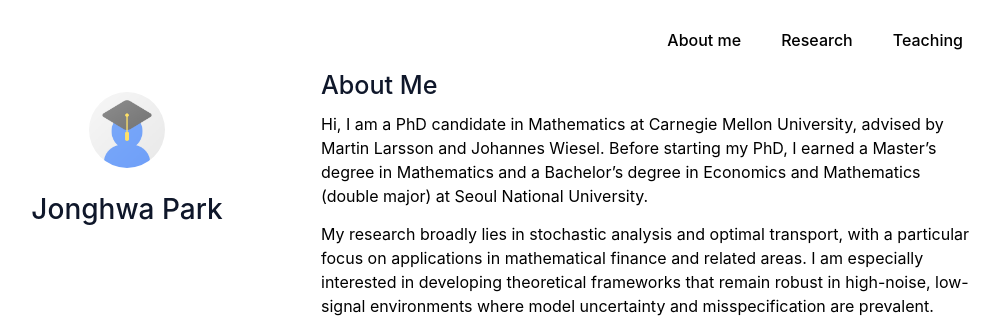
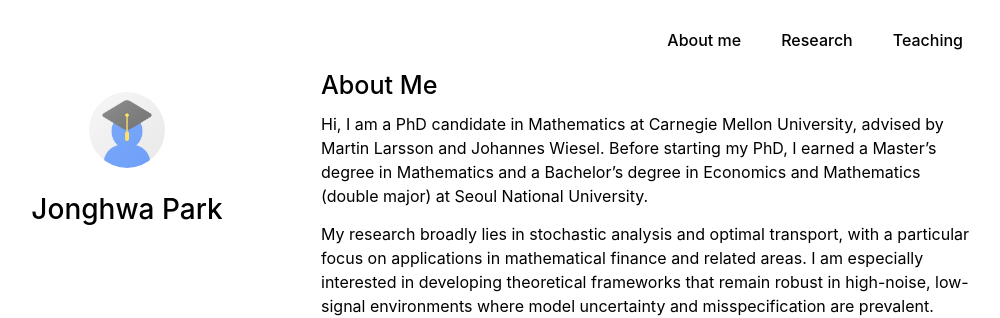
Before and after one commit to Jonghwap/Jonghwap.github.io, a Jekyll site: the page built from index.md, in a window 1280 px wide. Shown: the top 318 px of the page, without its empty margins (149-1149 px from the left). Built offline with Jekyll 4.4.1, drawn with Linux system fonts in a browser that asks for light colours; a style sheet for code colours, icons or effects is not loaded; our own code applies the rules of GitHub Pages for plain Markdown files.

Commit message:
Update minimal-light.scss

```diff
--- a/_sass/minimal-light.scss
+++ b/_sass/minimal-light.scss
@@ -230,30 +230,26 @@ papertitle {
 
 h3, h4, h5, h6 {
   font-weight: 600;
-  color: #0f172a;
+  color: #000;
   margin: 0 0 16px;
 }
 
 h1 {
   font-weight: 500;
-  color: #0f172a;
+  color: #000;
   margin: 0 0 16px;
 }
 
 h2 {
-  color: #0f172a;
+  color: #000;
   font-weight: 500;
   margin: 0 0 12px;
   font-size: 157%;
 }
 
 @media (prefers-color-scheme: dark) {
-  h1, h3, h4, h5, h6 {
-    color:rgb(62, 183, 240);
-  }
-
-  h2 {
-    color:rgb(62, 183, 240);
+  h1, h2, h3, h4, h5, h6 {
+    color: #000;
   }
 }
 
```
